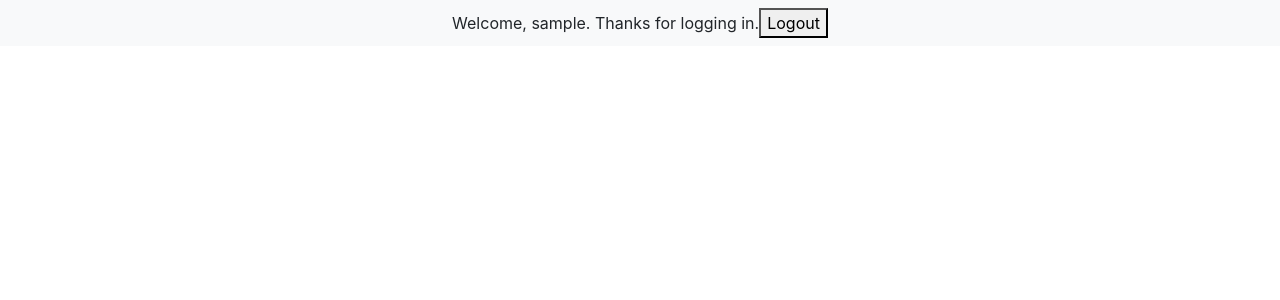
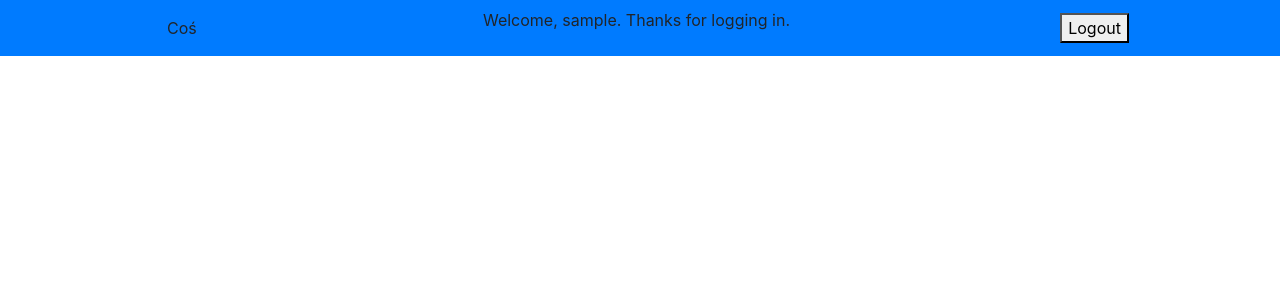
Before and after one commit to nero2310/KitchenRecpiesApp, a Django app: page /recipes/ in a window 1280 px wide. Shown: the top 300 px of the page. Run offline with Django 3.2, Linux system fonts and the light colour scheme; the visitor is signed in with stand-in values (Sample User, id 1); data that the repository does not hold is empty; some libraries are stand-ins or nearby versions.

Commit message:
Add base navbar

```diff
--- a/templates/base.html
+++ b/templates/base.html
@@ -15,14 +15,18 @@
 </head>
 <body>
 {% block navbar %}
-    <nav class="navbar navbar-expand-lg navbar-light bg-light justify-content-center"
+    <nav class="navbar navbar-expand-lg navbar-dark bg-primary justify-content-around">
+    <div class="navbar brand">
+        Coś
+    </div>
     {% if user.is_authenticated %}
         <p>Welcome, {{ user.get_username }}. Thanks for logging in.</p>
     {% else %}
         <p>Welcome, new user. Please log in.</p>
     {% endif %}
-    <button onclick="location.href='{% url "logout" %}'">Logout</button>
+        <button onclick="location.href='{% url "logout" %}'">Logout</button>
     </nav>
+
 {% endblock %}
 {% block content %}
 {% endblock %}
```
